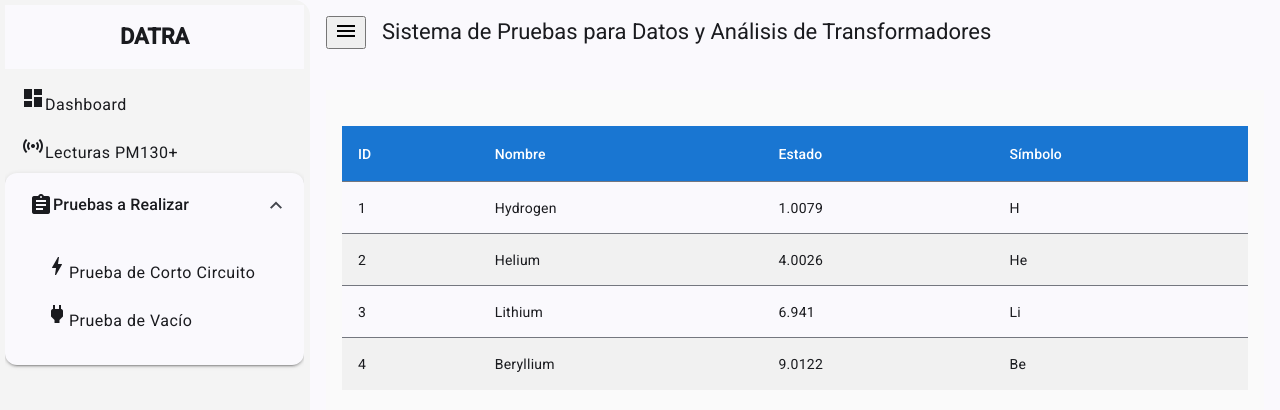
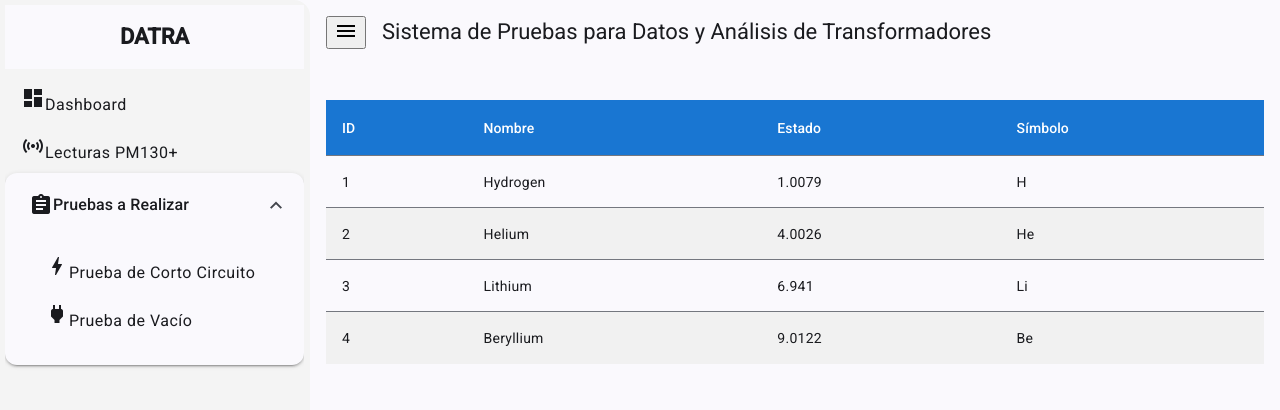
Before and after one commit to vjceballosj/datra, an Angular app in the folder frontend/: page /dashboard in a window 1280 px wide. Shown: the top 410 px of the page. Built offline with nearby package versions, Linux system fonts and the light colour scheme.

Commit message:
Update app.routes.ts

```diff
--- a/frontend/src/app/app.component.ts
+++ b/frontend/src/app/app.component.ts
@@ -5,7 +5,7 @@ import { RouterOutlet } from '@angular/router';
   selector: 'app-root',
   imports: [RouterOutlet],
   templateUrl: './app.component.html',
-  styleUrl: './app.component.scss'
+  styleUrls: ['./app.component.scss']
 })
 export class AppComponent {
   protected readonly title = signal('frontend');
--- a/frontend/src/app/app.routes.ts
+++ b/frontend/src/app/app.routes.ts
@@ -18,5 +18,6 @@ export const routes: Routes = [
       { path: 'prueba-corto', component: CortoCircuitoComponent },
       { path: 'prueba-vacio', component: VacioComponent },
     ]
-  }
+  },
+  { path: '**', redirectTo: 'dashboard', pathMatch: 'full' }
 ];
--- a/frontend/src/app/layout/main-layout/main-layout.component.html
+++ b/frontend/src/app/layout/main-layout/main-layout.component.html
@@ -49,6 +49,7 @@
       <span class="toolbar-title">Sistema de Pruebas para Datos y Análisis de Transformadores</span>
     </mat-toolbar>
 
+    <!-- Aquí se cargarán las páginas -->
     <div class="content">
       <router-outlet></router-outlet>
     </div>
--- a/frontend/src/app/layout/main-layout/main-layout.component.ts
+++ b/frontend/src/app/layout/main-layout/main-layout.component.ts
@@ -3,13 +3,14 @@ import { MatSidenav, MatSidenavContainer, MatSidenavContent } from "@angular/mat
 import { MatToolbar } from "@angular/material/toolbar";
 import { MatListModule } from "@angular/material/list";
 import { MatIcon } from '@angular/material/icon';
-import { RouterOutlet } from '@angular/router';
+import { RouterLink, RouterOutlet } from '@angular/router';
 import { MatExpansionModule } from '@angular/material/expansion';
+
 
 
 @Component({
   selector: 'app-main-layout',
-  imports: [MatSidenavContainer, MatSidenav, MatToolbar, MatListModule, MatIcon, MatSidenavContent, RouterOutlet, MatExpansionModule],
+  imports: [MatSidenavContainer, MatSidenav, MatToolbar, MatListModule, MatIcon, MatSidenavContent, RouterOutlet, MatExpansionModule, RouterLink],
   templateUrl: './main-layout.component.html',
   styleUrl: './main-layout.component.scss'
 })
--- a/frontend/src/app/pages/dashboard/dashboard.component.html
+++ b/frontend/src/app/pages/dashboard/dashboard.component.html
@@ -1,16 +1,4 @@
-<mat-sidenav-container class="sidenav-container">
-  <!--<mat-sidenav mode="side" opened>
-    <mat-toolbar>Menú</mat-toolbar>
-    <mat-nav-list>
-      <a mat-list-item href="#">Inicio</a>
-      <a mat-list-item href="#">Lecturas PM130</a>
-      <a mat-list-item href="#">Dispositivos</a>
-      <a mat-list-item href="#">Históricos</a>
-    </mat-nav-list>
-  </mat-sidenav>-->
-
-  <mat-sidenav-content>
-    <mat-toolbar color="primary">
+<mat-toolbar color="accent">
   <span>DATRA Dashboard</span>
 </mat-toolbar>
 
@@ -41,5 +29,3 @@
     <tr mat-row *matRowDef="let row; columns: displayedColumns;"></tr>
   </table>
 </div>
-  </mat-sidenav-content>
-</mat-sidenav-container>
--- a/frontend/src/app/pages/lecturas/lecturas.component.html
+++ b/frontend/src/app/pages/lecturas/lecturas.component.html
@@ -1,3 +1,7 @@
+<mat-toolbar color="accent">
+  <span>Lecturas PM130+</span>
+</mat-toolbar>
+
 <div class="content">
   <table mat-table [dataSource]="dataSource" class="mat-elevation-z8">
 
--- a/frontend/src/app/pages/lecturas/lecturas.component.ts
+++ b/frontend/src/app/pages/lecturas/lecturas.component.ts
@@ -1,12 +1,13 @@
 import { Component } from '@angular/core';
 import { MatTableModule } from '@angular/material/table';
 import { Lectura, MeasurementService } from '../../core/services/measurement.service';
+import { MatToolbar } from "@angular/material/toolbar";
 
 
 @Component({
   selector: 'app-lecturas',
   standalone: true,
-  imports: [MatTableModule],
+  imports: [MatTableModule, MatToolbar],
   templateUrl: './lecturas.component.html',
   styleUrls: ['./lecturas.component.scss']
 })
```
Also changed, not shown: 1 other file (tests, documents, lock files or other folders). Lines whose indentation alone changed are shown as unchanged.
